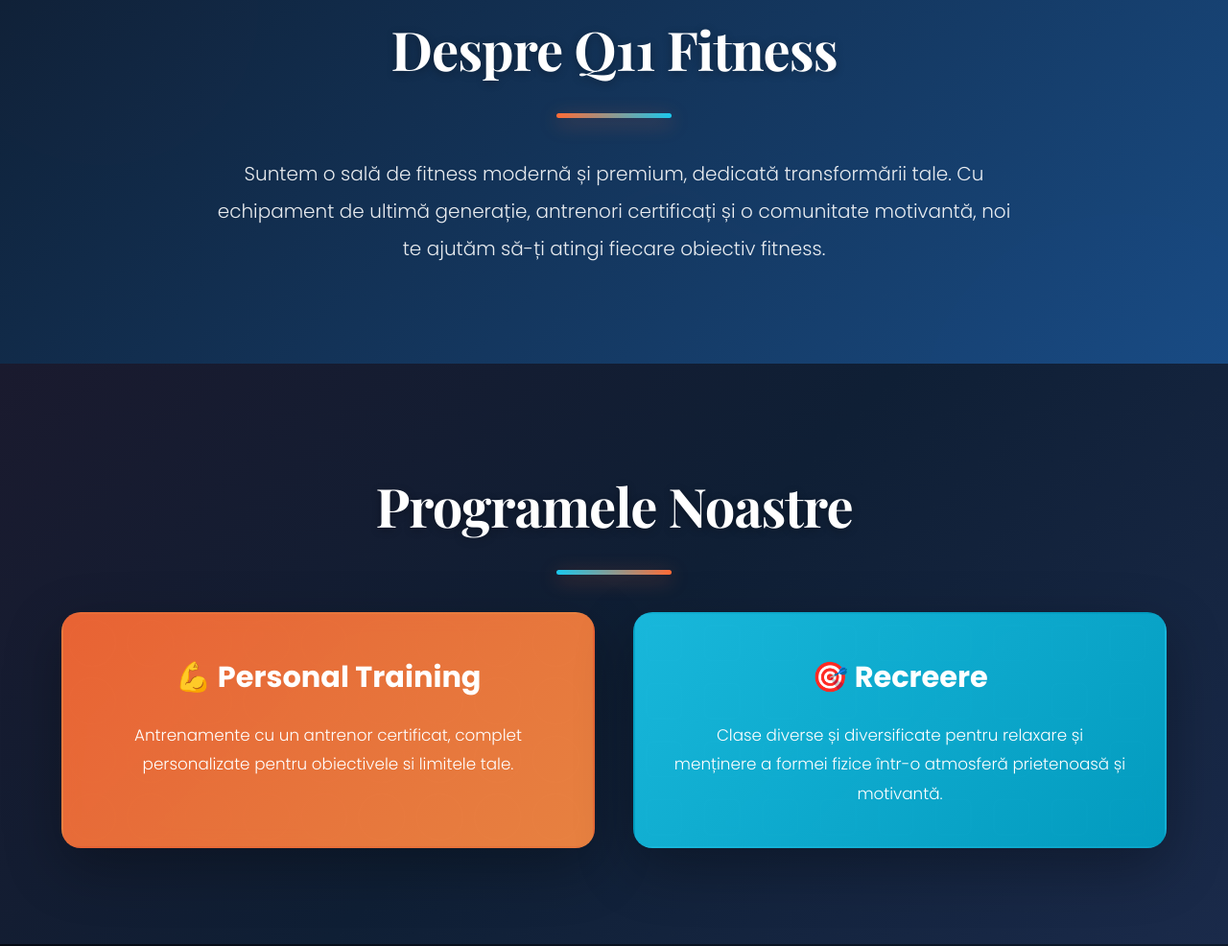
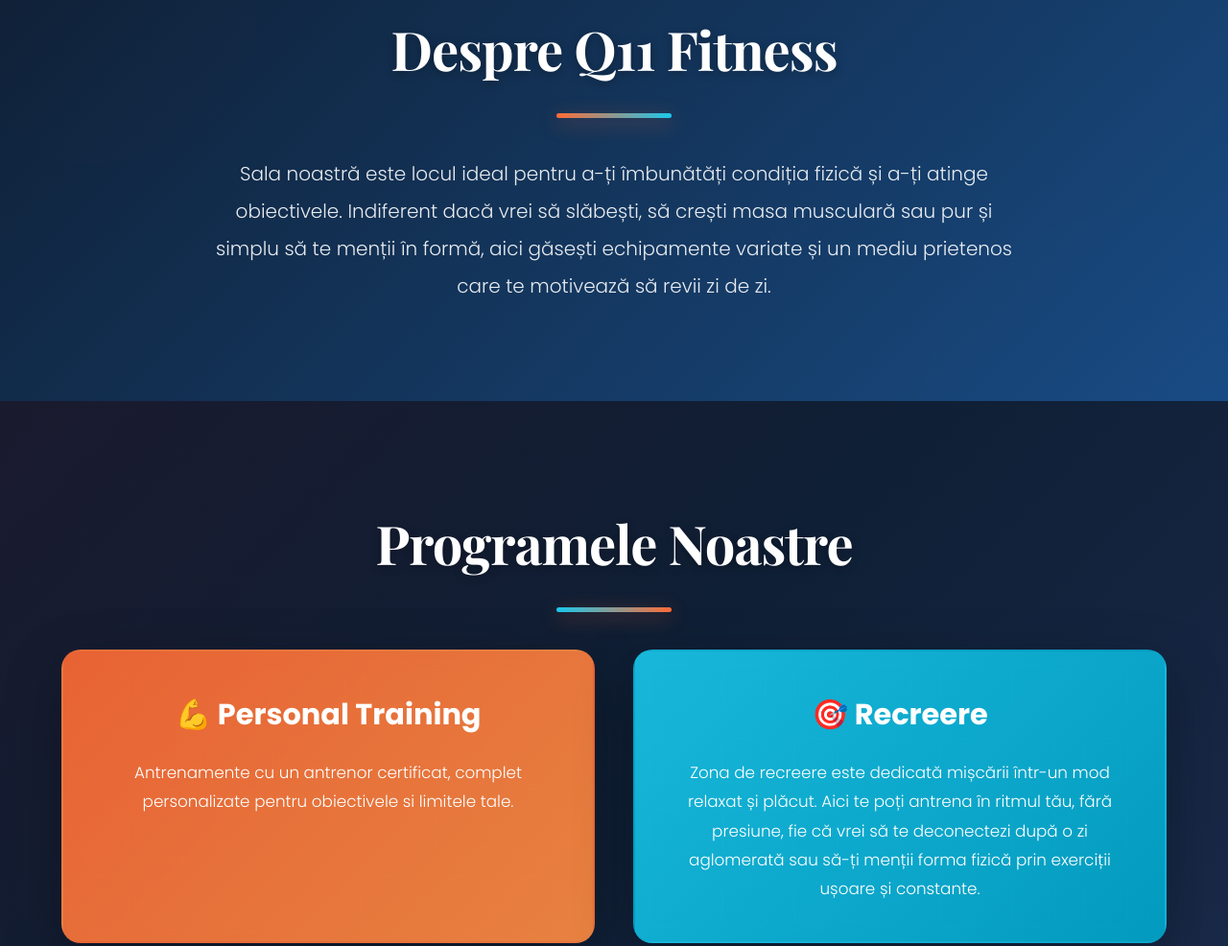
Before and after one commit to balog32/sala-de-fitness-github, a plain HTML site: page index.htm in a window 1280 px wide. Shown: the part 942-1928 px from the top of the page at 96% size. Drawn offline with nearby package versions, Linux system fonts and the light colour scheme.

Commit message:
update.index

```diff
--- a/index.htm
+++ b/index.htm
@@ -42,7 +42,7 @@
   <section id="about" class="about">
     <div class="container">
       <h2>Despre Q11 Fitness</h2>
-      <p>Suntem o sală de fitness modernă și premium, dedicată transformării tale. Cu echipament de ultimă generație, antrenori certificați și o comunitate motivantă, noi te ajutăm să-ți atingi fiecare obiectiv fitness.</p>
+      <p>Sala noastră este locul ideal pentru a-ți îmbunătăți condiția fizică și a-ți atinge obiectivele. Indiferent dacă vrei să slăbești, să crești masa musculară sau pur și simplu să te menții în formă, aici găsești echipamente variate și un mediu prietenos care te motivează să revii zi de zi.</p>
     </div>
   </section>
 
@@ -57,7 +57,7 @@
         </div>
         <div class="program-card card-2 fade-in">
           <h3>🎯 Recreere</h3>
-          <p>Clase diverse și diversificate pentru relaxare și menținere a formei fizice într-o atmosferă prietenoasă și motivantă.</p>
+          <p>Zona de recreere este dedicată mișcării într-un mod relaxat și plăcut. Aici te poți antrena în ritmul tău, fără presiune, fie că vrei să te deconectezi după o zi aglomerată sau să-ți menții forma fizică prin exerciții ușoare și constante.</p>
         </div>
       </div>
     </div>
@@ -239,7 +239,6 @@
       <h2>Galerie</h2>
       <div class="gallery-grid">
         <div class="gallery-item fade-in" style="background:linear-gradient(135deg,#004E89 0%,#1a3a52 100%);"><span class="gallery-overlay">Equipment Profesional</span></div>
-        <div class="gallery-item fade-in" style="background:linear-gradient(135deg,#1AC8ED 0%,#00a8cc 100%);"><span class="gallery-overlay">Clase de Grup</span></div>
         <div class="gallery-item fade-in" style="background:linear-gradient(135deg,#004E89 0%,#FF6B35 100%);"><span class="gallery-overlay">Personal Training</span></div>
       </div>
     </div>
```
